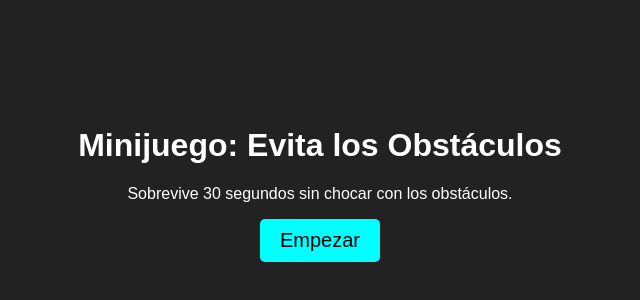
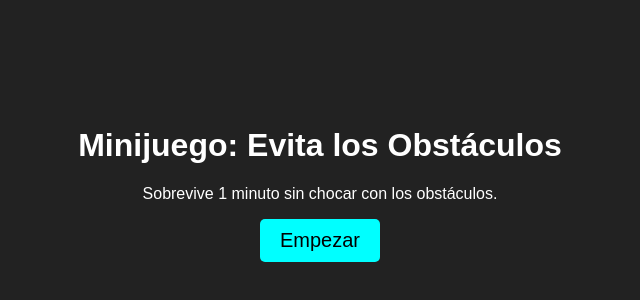
Before and after one commit to marqui102/minijuego2, a plain HTML site: page index.html in a window 1280 px wide. Shown: the part 216-516 px from the top of the page, 320-960 px from the left. Drawn offline with Linux system fonts and the light colour scheme.

Commit message:
Update index.html

```diff
--- a/index.html
+++ b/index.html
@@ -86,7 +86,7 @@
   <!-- Pantalla de inicio -->
   <div id="start-screen">
     <h1>Minijuego: Evita los Obstáculos</h1>
-    <p>Sobrevive 30 segundos sin chocar con los obstáculos.</p>
+    <p>Sobrevive 1 minuto sin chocar con los obstáculos.</p>
     <button id="start-button">Empezar</button>
   </div>
 
```
